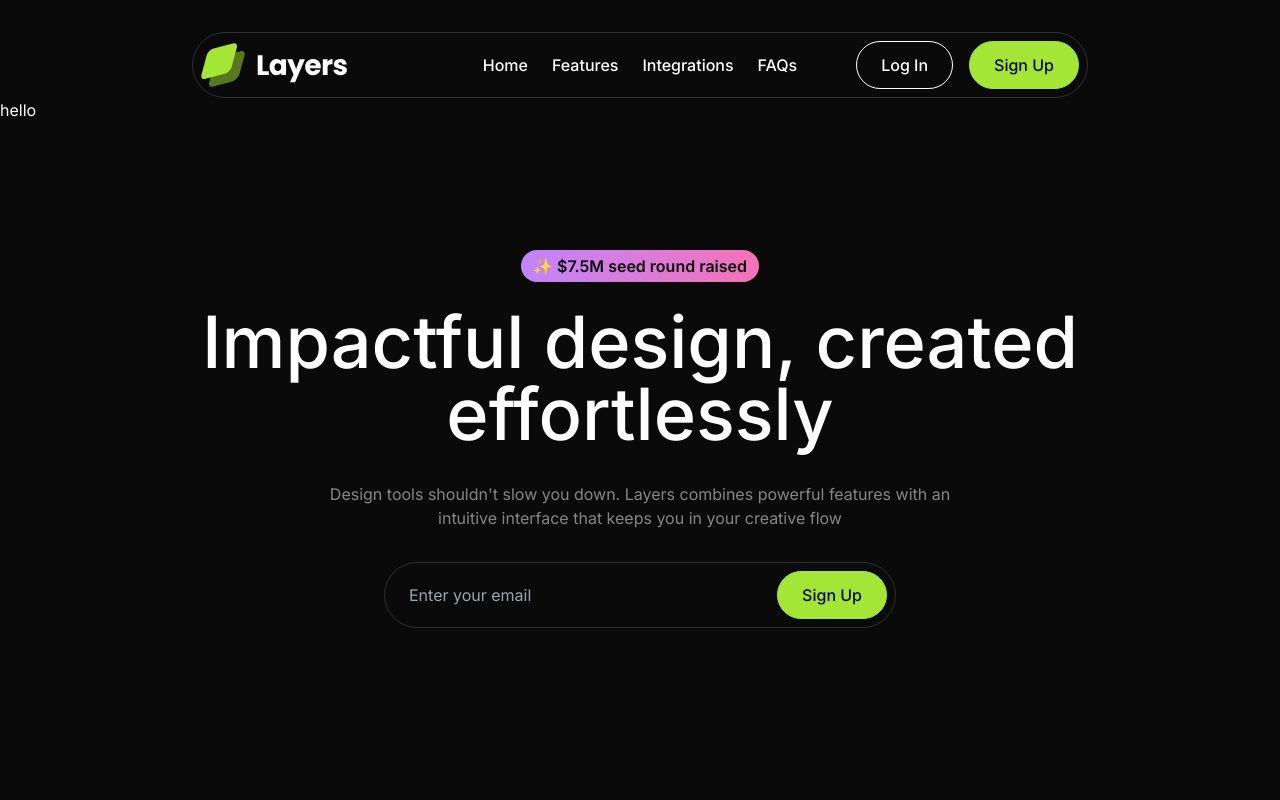
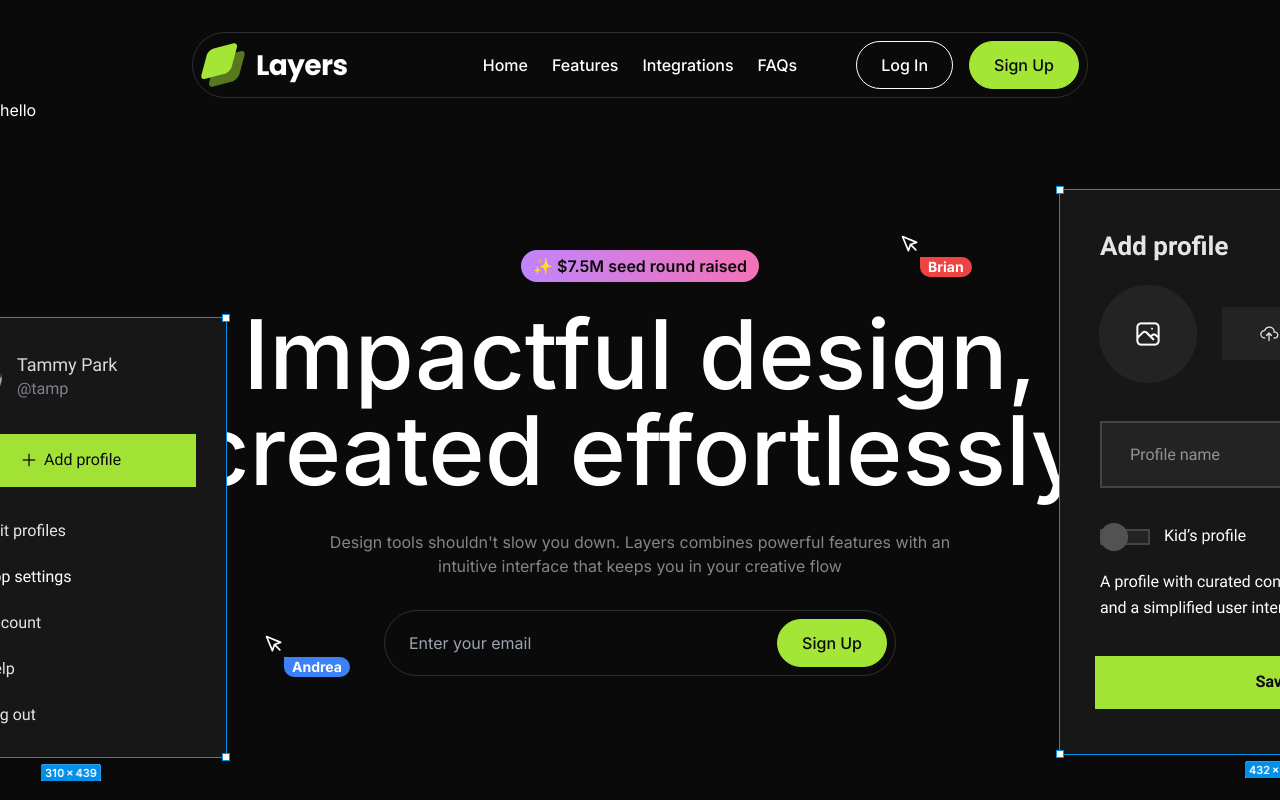
Before and after one commit to d-zucho/layers-saas, a Next.js app: page / in a window 1280 px wide. Built offline with nearby package versions, Linux system fonts and the light colour scheme.

Commit message:
add hero component w/o animations

```diff
--- /dev/null
+++ b/src/components/Pointer.tsx
@@ -0,0 +1,29 @@
+import {twMerge} from "tailwind-merge";
+
+interface PointerProps {
+	name: string;
+	color?: 'red' | 'blue';
+}
+
+const Pointer = ({ name, color } : PointerProps) => {
+	return (
+		<div className={'relative'}>
+			<div>
+				<svg xmlns="http://www.w3.org/2000/svg" width="24" height="24"
+						 viewBox="0 0 24 24" fill="none" stroke="currentColor"
+						 stroke-width="2" stroke-linecap="round" stroke-linejoin="round"
+						 className="feather feather-mouse-pointer text-white size-5">
+					<path d="M3 3l7.07 16.97 2.51-7.39 7.39-2.51L3 3z"></path>
+					<path d="M13 13l6 6"></path>
+				</svg>
+			</div>
+			<div className={'absolute top-full left-full'}>
+				<div className={twMerge('inline-flex rounded-full rounded-tl-none' +
+					' font-bold text-sm bg-blue-500 px-2', color == 'red' && 'bg-red-500')}>{name}
+				</div>
+			</div>
+		</div>
+	);
+};
+
+export default Pointer;
--- a/src/sections/Hero.tsx
+++ b/src/sections/Hero.tsx
@@ -1,8 +1,23 @@
 import Button from "@/components/Button";
+import designExample1Image from '@/assets/images/design-example-1.png'
+import designExample2Image from '@/assets/images/design-example-2.png'
+import Image from 'next/image'
+import Pointer from "@/components/Pointer";
 
 export default function Hero() {
-	return <section className={'py-24'}>
-		<div className="container">
+	return <section className={'py-24 overflow-x-clip'}>
+		<div className="container relative">
+				<div className={'absolute -left-32 top-16 hidden lg:block'}>
+					<Image src={designExample1Image} alt={'Design example 1'} />
+				</div>
+				<div className={'absolute -right-64 -top-16 hidden lg:block'}>
+					<Image src={designExample2Image} alt={'Design example 2'} />
+				</div>
+			<div className={'absolute left-56 top-96 hidden lg:block'}>
+				<Pointer name={'Andrea'} />
+			</div><div className={'absolute right-80 -top-4 hidden lg:block'}>
+				<Pointer name={'Brian'} color={'red'} />
+			</div>
 			<div className={'flex justify-center'}>
 
 				<div className={'inline-flex py-1 px-3 bg-gradient-to-r' +
@@ -10,13 +25,13 @@
 					' font-semibold'}>✨ $7.5M seed round raised
 				</div>
 			</div>
-			<h1 className={'text-6xl font-medium text-center mt-6 md:text-7xl'}>Impactful design, created effortlessly</h1>
-			<p className={'text-center font-xl text-white/50 mt-8 max-w-2xl mx-auto'}>Design tools shouldn&apos;t slow you down. Layers combines powerful
+			<h1 className={'text-6xl font-medium text-center mt-6 md:text-7xl' +
+				' lg:text-8xl'}>Impactful design, created effortlessly</h1>
+			<p className={'text-center font-xl text-white/50 mt-8 max-w-2xl mx-auto'}>
+				Design tools shouldn&apos;t slow you down. Layers combines powerful
 				features with an intuitive interface that keeps you in your
 				creative flow
 			</p>
-
-
 
 			<form className={'flex justify-between border border-white/15' +
 				' rounded-full p-2' +
```
